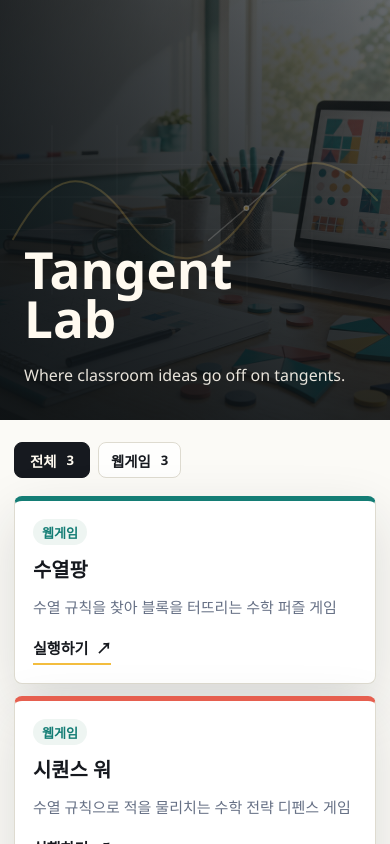
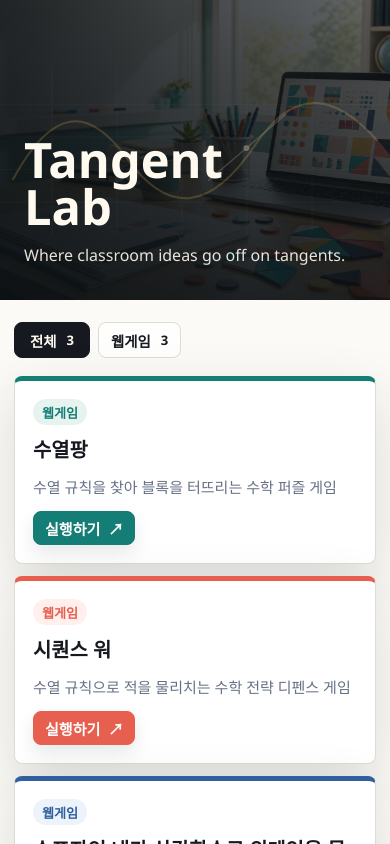
Before and after one commit to CauchyRiemannEquations/mainpage, a Next.js app: page / in a window 390 px wide. Shown: the top 844 px of the page. Built offline with nearby package versions, Linux system fonts and the light colour scheme; no server answers; a web font is replaced by a local one.

Commit message:
Refine Tangent Lab cards

```diff
--- a/app/globals.css
+++ b/app/globals.css
@@ -50,11 +50,11 @@ main {
 
 .hero {
   position: relative;
-  min-height: clamp(340px, 54vh, 500px);
+  min-height: 340px;
   overflow: hidden;
   display: flex;
   align-items: flex-end;
-  padding: clamp(28px, 5vw, 72px);
+  padding: 44px clamp(28px, 5vw, 72px);
   isolation: isolate;
 }
 
@@ -135,7 +135,7 @@ h1 {
   margin: 0;
   font-family: var(--font-main);
   font-weight: 800;
-  font-size: clamp(3.2rem, 9vw, 7rem);
+  font-size: 5.4rem;
   line-height: 0.96;
   letter-spacing: 0;
 }
@@ -144,7 +144,7 @@ h1 {
   width: min(620px, 100%);
   margin: 20px 0 0;
   color: rgba(255, 250, 240, 0.9);
-  font-size: clamp(1rem, 1.8vw, 1.22rem);
+  font-size: 1.16rem;
   font-weight: 500;
   line-height: 1.55;
 }
@@ -225,21 +225,10 @@ h1 {
   gap: 18px;
   padding: 22px;
   border: 1px solid var(--line);
+  border-top: 5px solid var(--card-accent, var(--teal));
   border-radius: 8px;
   background: var(--panel);
   box-shadow: var(--shadow);
-}
-
-.sidequestCard:nth-child(3n + 1) {
-  border-top: 5px solid var(--teal);
-}
-
-.sidequestCard:nth-child(3n + 2) {
-  border-top: 5px solid var(--coral);
-}
-
-.sidequestCard:nth-child(3n + 3) {
-  border-top: 5px solid var(--blue);
 }
 
 .cardMeta {
@@ -259,8 +248,8 @@ h1 {
   max-width: 100%;
   padding: 0 10px;
   border-radius: 999px;
-  background: #eef5f2;
-  color: var(--teal);
+  background: var(--card-accent-soft, #eef5f2);
+  color: var(--card-accent, var(--teal));
 }
 
 .sidequestCard h3 {
@@ -290,35 +279,45 @@ h1 {
   min-height: 42px;
   display: inline-flex;
   align-items: center;
+  justify-content: center;
   gap: 8px;
-  border-bottom: 2px solid var(--yellow);
-  color: var(--ink);
+  padding: 0 13px;
+  border: 1px solid var(--card-accent, var(--teal));
+  border-radius: 8px;
+  background: var(--card-accent, var(--teal));
+  color: #ffffff;
   font-weight: 900;
   text-decoration: none;
+  box-shadow: 0 8px 18px rgba(28, 35, 45, 0.1);
 }
 
 .cardActions a:hover {
-  color: var(--teal);
+  filter: brightness(0.96);
+  transform: translateY(-1px);
 }
 
 .cardActions .secondaryAction {
-  border-bottom-color: var(--line);
-  color: var(--muted);
+  background: var(--card-accent-soft, #eef5f2);
+  color: var(--ink);
 }
 
 .cardActions .secondaryAction:hover {
-  color: var(--coral);
+  color: var(--ink);
 }
 
 @media (max-width: 980px) {
   .cardGrid {
     grid-template-columns: repeat(2, minmax(0, 1fr));
   }
+
+  h1 {
+    font-size: 4.2rem;
+  }
 }
 
 @media (max-width: 680px) {
   .hero {
-    min-height: 420px;
+    min-height: 300px;
     padding: 24px;
   }
 
@@ -333,7 +332,13 @@ h1 {
   }
 
   h1 {
+    font-size: 3.05rem;
     max-width: 10ch;
+  }
+
+  .heroCopy {
+    margin-top: 14px;
+    font-size: 1rem;
   }
 
   .catalog {
@@ -381,6 +386,7 @@ h1 {
 
   .cardActions a {
     min-height: 34px;
+    padding: 0 11px;
     font-size: 0.94rem;
   }
 }
--- a/components/SidequestGrid.tsx
+++ b/components/SidequestGrid.tsx
@@ -1,6 +1,7 @@
 "use client";
 
 import { useMemo, useState } from "react";
+import type { CSSProperties } from "react";
 import type { Sidequest } from "@/lib/types";
 
 type SidequestGridProps = {
@@ -8,6 +9,17 @@ type SidequestGridProps = {
 };
 
 const allKindsLabel = "전체";
+
+const cardPalettes = [
+  { accent: "#147d75", soft: "#e7f3ef" },
+  { accent: "#e65f4f", soft: "#fff0ed" },
+  { accent: "#315f9f", soft: "#edf3fb" },
+  { accent: "#b7791f", soft: "#fff4d8" },
+  { accent: "#7c3aed", soft: "#f1eaff" },
+  { accent: "#c2410c", soft: "#fff1e8" },
+  { accent: "#0f766e", soft: "#e6f5f3" },
+  { accent: "#be123c", soft: "#ffe8ef" }
+];
 
 export default function SidequestGrid({ items }: SidequestGridProps) {
   const [activeKind, setActiveKind] = useState(allKindsLabel);
@@ -52,8 +64,15 @@ export default function SidequestGrid({ items }: SidequestGridProps) {
       </div>
 
       <div className="cardGrid">
-        {filteredItems.map((item) => (
-          <article className="sidequestCard" key={item.id}>
+        {filteredItems.map((item, index) => {
+          const palette = cardPalettes[index % cardPalettes.length];
+          const style = {
+            "--card-accent": palette.accent,
+            "--card-accent-soft": palette.soft
+          } as CSSProperties;
+
+          return (
+            <article className="sidequestCard" key={item.id} style={style}>
               <div className="cardMeta">
                 <span>{item.kind}</span>
               </div>
@@ -70,7 +89,8 @@ export default function SidequestGrid({ items }: SidequestGridProps) {
                 ) : null}
               </div>
             </article>
-        ))}
+          );
+        })}
       </div>
     </div>
   );
```
Lines whose indentation alone changed are shown as unchanged.
